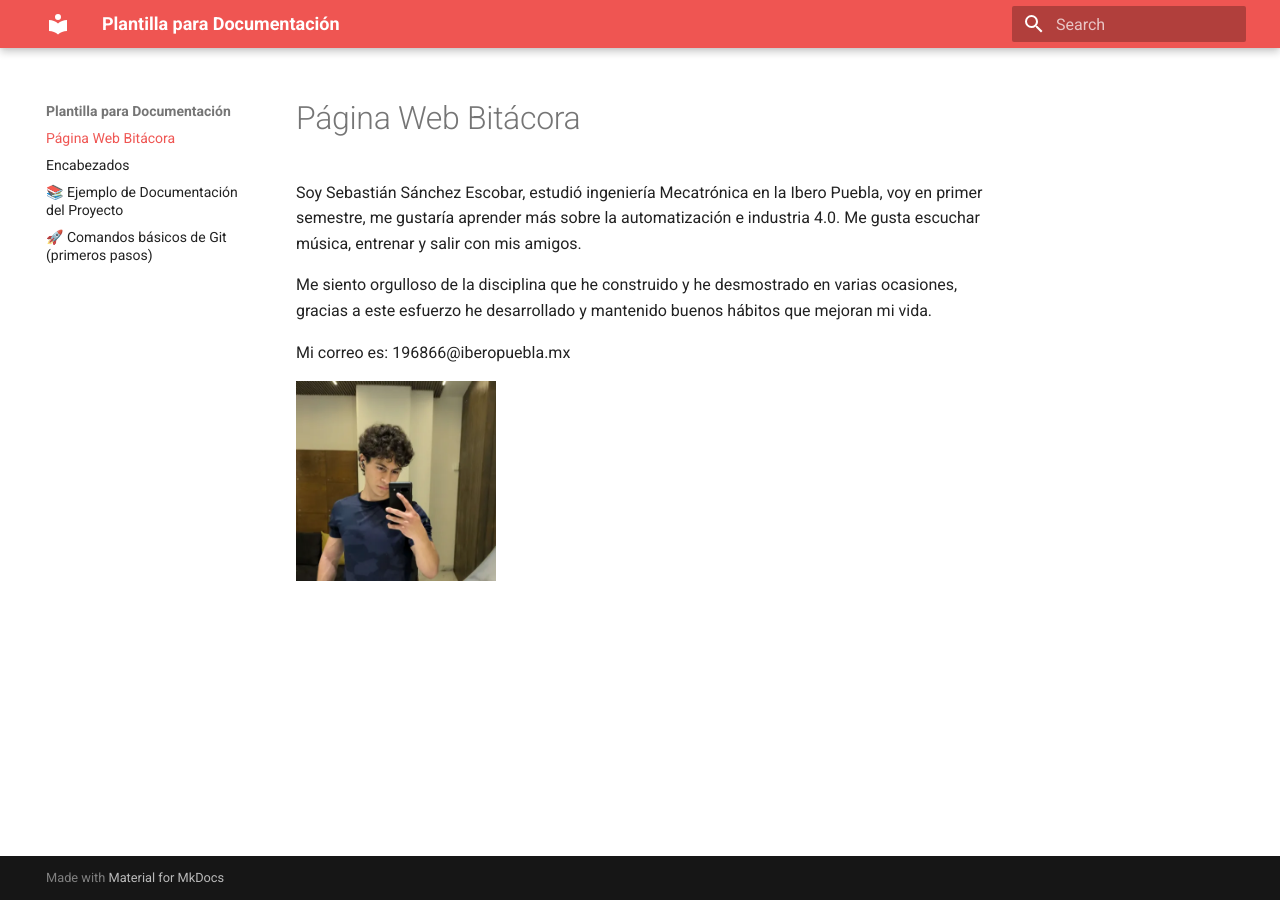
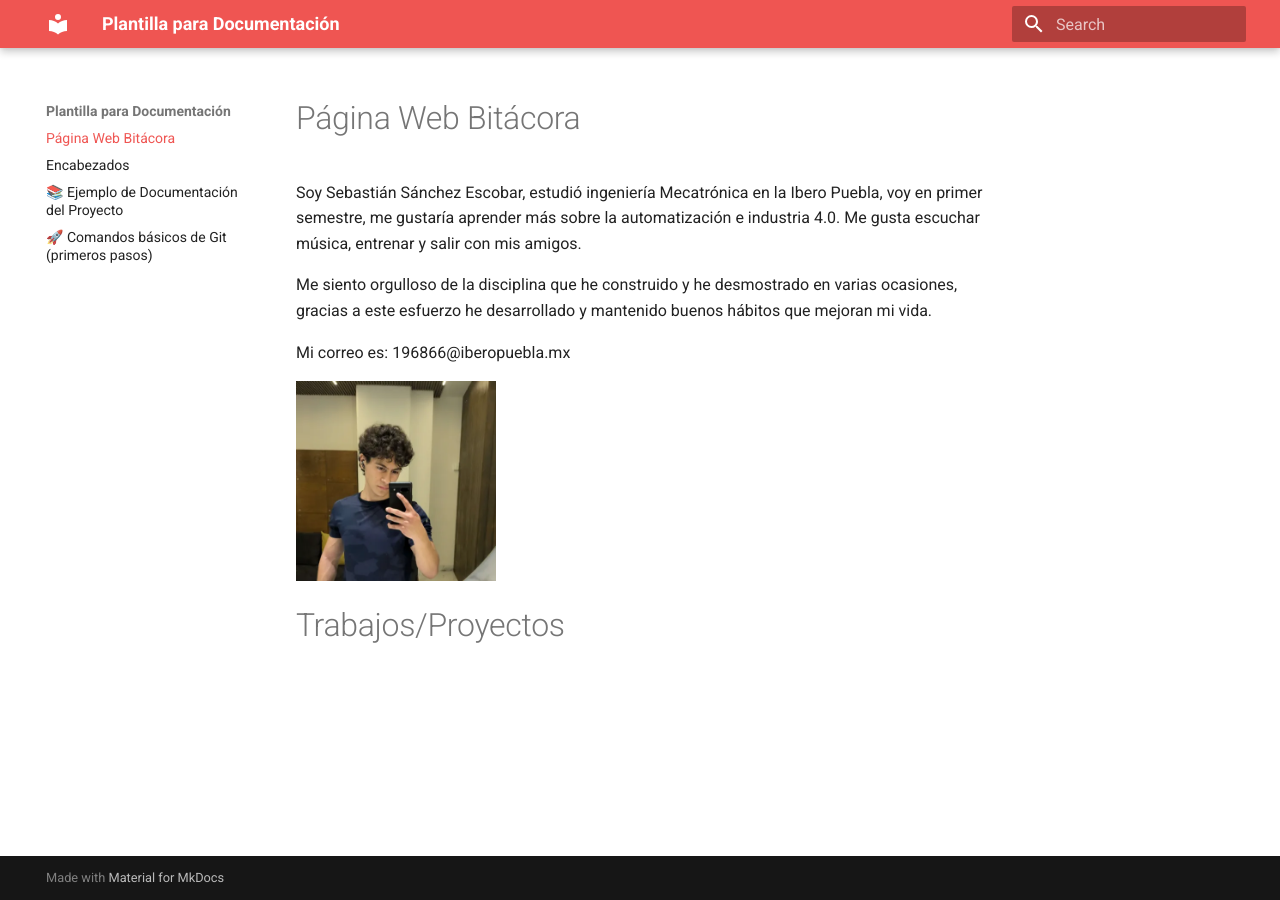
Before and after one commit to ssebastianse/portafolio-iberopue, an MkDocs documentation site: the page built from docs/index.md, in a window 1280 px wide. Built offline with MkDocs 1.6.1 and Material for MkDocs 9.7.7, drawn with Linux system fonts in a browser that asks for light colours.

Commit message:
Update index.md

```diff
--- a/docs/index.md
+++ b/docs/index.md
@@ -7,3 +7,5 @@ Me siento orgulloso de la disciplina que he construido y he desmostrado en varia
 Mi correo es: 196866@iberopuebla.mx
 
 <img src="recursos/imgs/fotoperfil.png" width="200">
+
+# Trabajos/Proyectos
```
